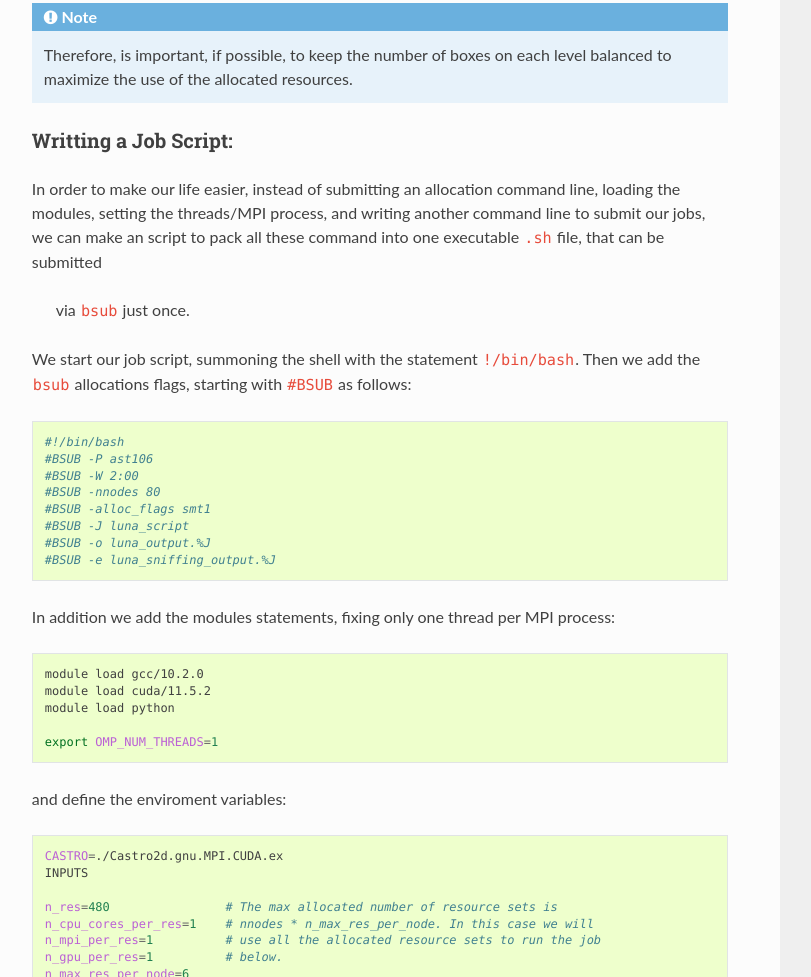
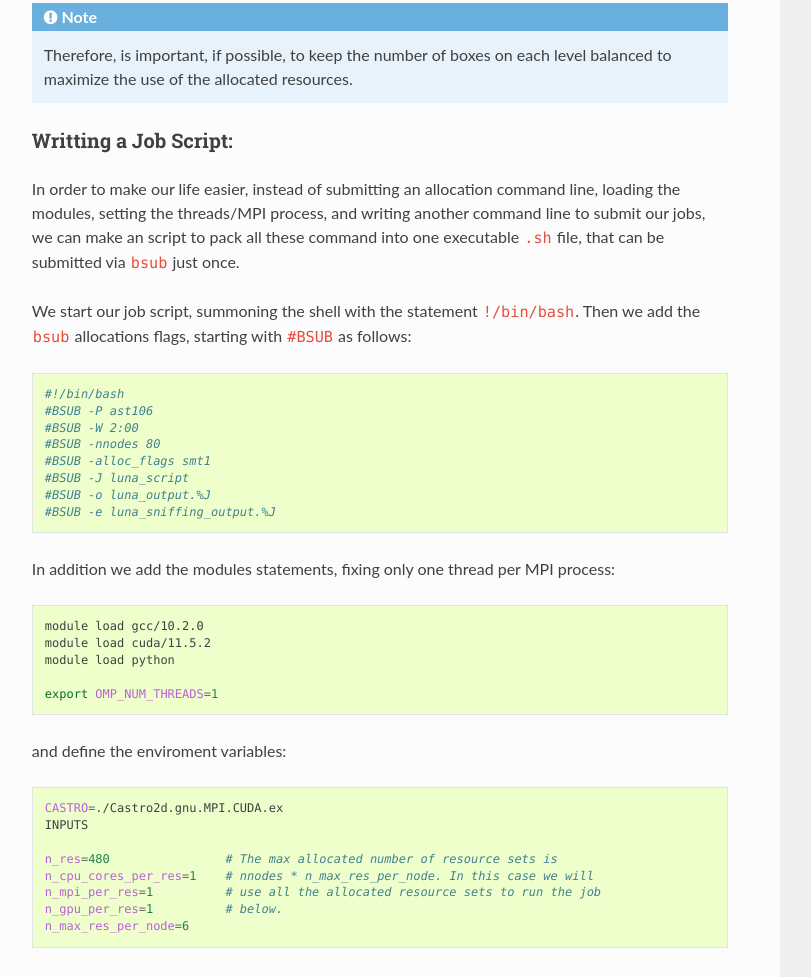
Before and after one commit to AMReX-Astro/workflow, a plain HTML site: page olcf-workflow.html in a window 1280 px wide. Shown: the part 4470-5447 px from the top of the page, without its empty margins (320-1131 px from the left). Drawn offline with Linux system fonts and the light colour scheme; a web font is replaced by a local one.

Commit message:
deploy: 39ebd238cf2fd7f382bb431b7a5bc22bf92b27de

```diff
--- a/olcf-workflow.html
+++ b/olcf-workflow.html
@@ -259,13 +259,14 @@ on each level balanced to maximize the use of the allocated resources.</p>
 </section>
 <section id="writting-a-job-script">
 <h3>Writting a Job Script:<a class="headerlink" href="#writting-a-job-script" title="Link to this heading">¶</a></h3>
-<p>In order to make our life easier, instead of submitting an allocation command line, loading the modules, setting the threads/MPI process, and writing
-another command line to submit our jobs, we can make an script to pack all these command into one executable <code class="docutils literal notranslate"><span class="pre">.sh</span></code> file, that can be submitted</p>
-<blockquote>
-<div><p>via <code class="docutils literal notranslate"><span class="pre">bsub</span></code> just once.</p>
-</div></blockquote>
-<p>We start our job script, summoning the shell with the statement <code class="docutils literal notranslate"><span class="pre">!/bin/bash</span></code>. Then we add the <code class="docutils literal notranslate"><span class="pre">bsub</span></code> allocations flags, starting with <code class="docutils literal notranslate"><span class="pre">#BSUB</span></code>
-as follows:</p>
+<p>In order to make our life easier, instead of submitting an allocation
+command line, loading the modules, setting the threads/MPI process,
+and writing another command line to submit our jobs, we can make an
+script to pack all these command into one executable <code class="docutils literal notranslate"><span class="pre">.sh</span></code> file,
+that can be submitted via <code class="docutils literal notranslate"><span class="pre">bsub</span></code> just once.</p>
+<p>We start our job script, summoning the shell with the statement
+<code class="docutils literal notranslate"><span class="pre">!/bin/bash</span></code>. Then we add the <code class="docutils literal notranslate"><span class="pre">bsub</span></code> allocations flags, starting
+with <code class="docutils literal notranslate"><span class="pre">#BSUB</span></code> as follows:</p>
 <div class="highlight-bash notranslate"><div class="highlight"><pre><span></span><span class="ch">#!/bin/bash</span>
 <span class="c1">#BSUB -P ast106</span>
 <span class="c1">#BSUB -W 2:00</span>
@@ -549,7 +550,7 @@ srun<span class="w"> </span>-n<span class="si">${</span><span class="nv">TOTAL_N
 </pre></div></div></section>
 <section id="job-chaining">
 <h3>Job Chaining<a class="headerlink" href="#job-chaining" title="Link to this heading">¶</a></h3>
-<p>The script <a class="reference external" href="/ccs/home/zingale/bin/chainslurm.sh">chainslurm.sh</a> can be used to start
+<p>The script <a class="reference external" href="https://github.com/AMReX-Astro/workflow/blob/main/job_scripts/slurm/chainslurm.sh">chainslurm.sh</a> can be used to start
 a job chain, with each job depending on the previous.  For example, to start up
 10 jobs:</p>
 <div class="highlight-default notranslate"><div class="highlight"><pre><span class="prompt1">chainslurm<span class="w"> </span>-1<span class="w"> </span><span class="m">10</span><span class="w"> </span>frontier.slurm</span>
```
Also changed, not shown: nersc-workflow.html (+1 -1 lines), _sources/nersc-workflow.rst.txt, _sources/olcf-workflow.rst.txt.
